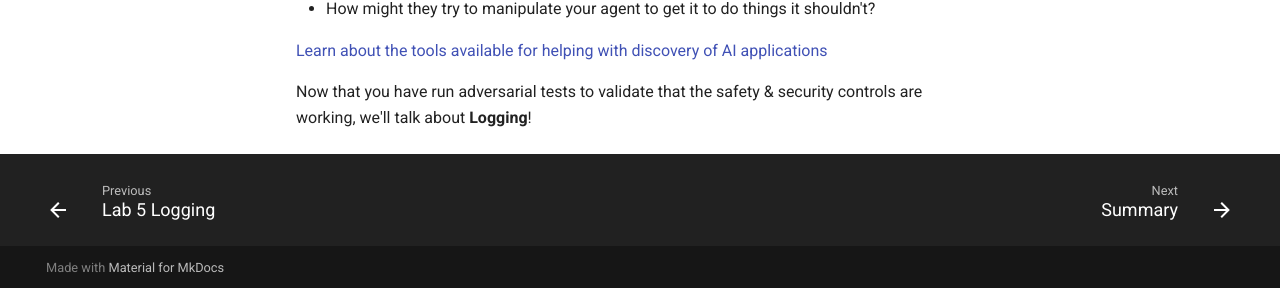
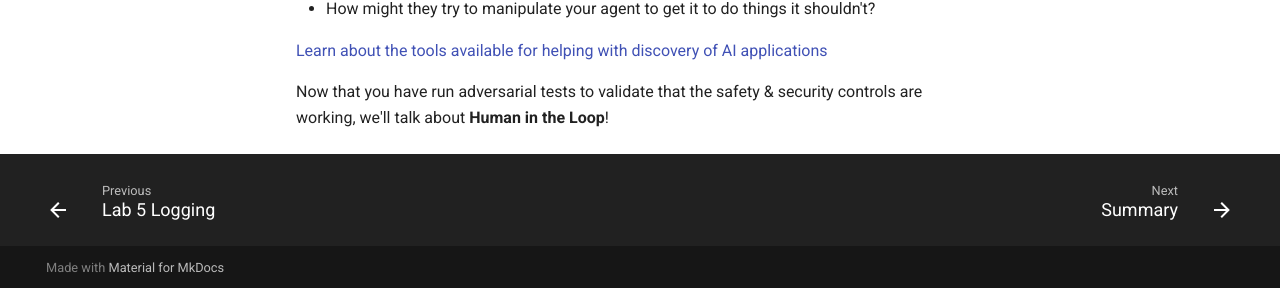
Before and after one commit to Harmonym/security-lab-time-for-agents, an MkDocs documentation site: the page built from docs/docs/lab-6-monitoring-alerting.md, in a window 1280 px wide and 900 px high, scrolled down 511 px. Shown: the part 609-897 px from the top of the window. Built offline with MkDocs 1.6.1 and Material for MkDocs 9.7.7, drawn with Linux system fonts in a browser that asks for light colours; comment, search, counter and statistics services are not loaded.

Commit message:
Refine Monitoring & Alerting documentation
Updated the content for clarity and formatting, including links and section transitions.

```diff
--- a/docs/docs/lab-6-monitoring-alerting.md
+++ b/docs/docs/lab-6-monitoring-alerting.md
@@ -2,7 +2,7 @@
 
 The next important layer of protection for agents is post-deplyomet **Monitoring & Alerting**. For security & safety, the focus is on detection of anomolies that may detect a breach or attempted breach by an adversarial actor (insider threat or external actor). It is important that you have systematic way to know if an attack is underway so that you can quickly respond, investigate, contain the impact, remediate the incident, and restore your system.
 
-If you already have a traditional security monitoring tool in place for your environment, you should explore if it has AI-specific capabilities that are tailored to detecting indicators that your AI system or agent is being attacked. One option is Microsoft Defender for Cloud alerts for AI services. [Learn more about the types of alerts offered](https://learn.microsoft.com/en-us/azure/defender-for-cloud/alerts-ai-workloads){:target="_blank"}
+If you already have a traditional security monitoring tool in place for your environment, you should explore if it has AI-specific capabilities that are tailored to detecting indicators that your AI system or agent is being attacked. One option is Microsoft Defender for Cloud alerts for AI services. <a href="https://learn.microsoft.com/en-us/azure/defender-for-cloud/alerts-ai-workloads" target="_blank" rel="noopener noreferrer">Learn more about the types of alerts offered</a>
 
 Microsoft Defender for Cloud also has capabilities to  detect AI applications within an environment, which can help with challenges around Shadow IT as employees and teams experiment with emerging AI technologies.
 
@@ -15,7 +15,7 @@
 
 ### Optional: learn more about Microsoft Defender for Cloud
 
-3. Watch an overview and demo [video](https://www.youtube.com/live/qHi27tD73pI?feature=shared){:target="_blank"}
+3. Watch an overview and demo <a href="https://www.youtube.com/live/qHi27tD73pI?feature=shared" target="_blank" rel="noopener noreferrer">video</a>
 
 
 ## How to extend this to your own work
@@ -26,7 +26,7 @@
 - What would they be hoping to achieve or access?
 - How might they try to manipulate your agent to get it to do things it shouldn't?
 
-[Learn about the tools available for helping with discovery of AI applications](https://learn.microsoft.com/en-us/security/security-for-ai/discover){:target="_blank"}
+<a href="https://learn.microsoft.com/en-us/security/security-for-ai/discover" target="_blank" rel="noopener noreferrer">Learn about the tools available for helping with discovery of AI applications</a>
 
 
-Now that you have run adversarial tests to validate that the safety & security controls are working, we'll talk about **Logging**!
+Now that you have run adversarial tests to validate that the safety & security controls are working, we'll talk about **Human in the Loop**!
```
